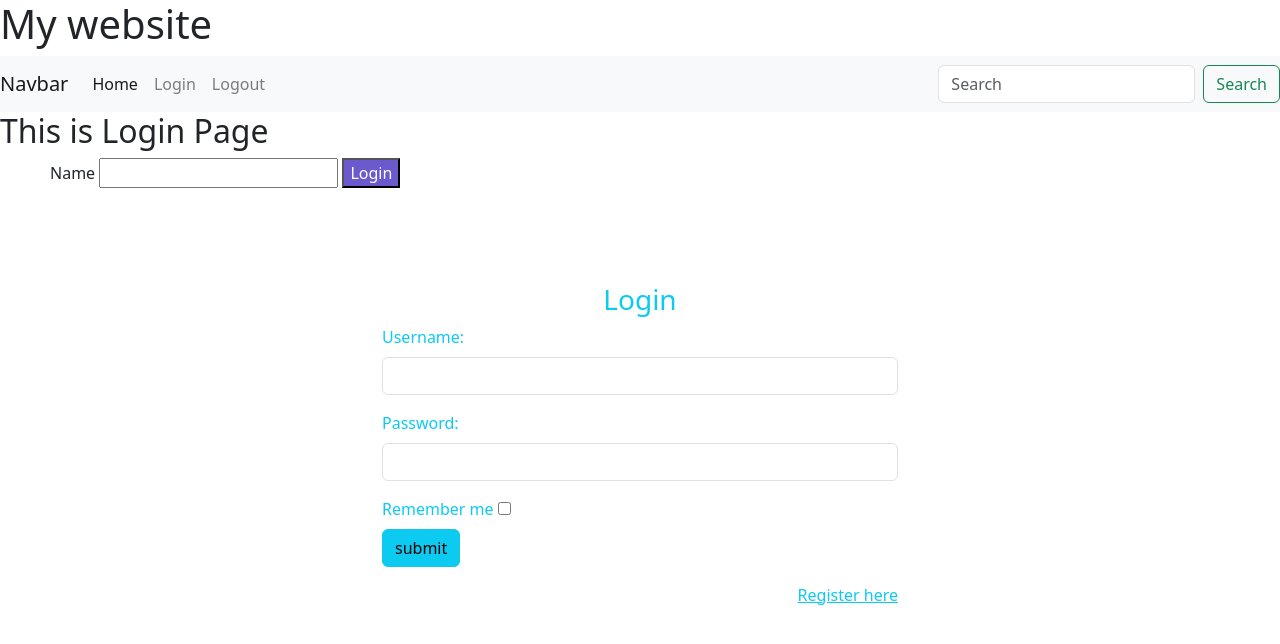
After one commit to tedvkieu/Web_AI_SHRIMP_IDENTIFICATION, a Flask app: page /login in a window 1280 px wide. The commit adds this page. Shown: the top 644 px of the page. Run offline with Flask 3, Linux system fonts and the light colour scheme; some libraries are stand-ins or nearby versions.

Commit message:
test login

```diff
--- a/app.py
+++ b/app.py
@@ -1,8 +1,13 @@
-from flask import Flask, redirect, url_for,render_template, send_from_directory,request, send_file,jsonify
+from flask import Flask, redirect, url_for,render_template, send_from_directory,request, send_file,jsonify, session
 from flask_wtf import FlaskForm
 from wtforms import FileField, SubmitField
 from werkzeug.utils import secure_filename
+from flask_sqlalchemy import SQLAlchemy
+from enum import EnumMeta
+from os import path
 import os
+from datetime import timedelta
+from flask.helpers import flash
 from wtforms.validators import InputRequired
 import requests
 from io import BytesIO
@@ -12,8 +17,71 @@ from urllib.parse import urlparse
 
 app = Flask(__name__)
 app.config['SECRET_KEY'] = 'supersecretkey'
+app.config["SQLALCHEMY_DATABASE_URI"] = "sqlite:///user.db"
+app.config["SQLALCHEMY_TRACK_MODIFICATIONS"] = False
 app.config['UPLOAD_FOLDER'] = 'static/images/img_process'
+app.permanent_session_lifetime = timedelta(minutes=1)
 
+db = SQLAlchemy(app)
+
+
+class User(db.Model):
+    user_id = db.Column(db.Integer, primary_key=True)
+    name = db.Column(db.String(100))
+    email = db.Column(db.String(100))
+
+    def __init__(self, name, email):
+        self.name = name
+        self.email = email
+
+@app.route('/login', methods =["POST", "GET"])
+def login():
+    if request.method == "POST":
+        user_name = request.form["name"]
+        session.permanent=True
+        if user_name:
+            session["user"] = user_name
+            found_user = User.query.filter_by(name = user_name).first()
+            if found_user:
+                session["email"] = found_user.email
+            else:
+                user = User(user_name, 'temp@gmail.com')
+                db.session.add(user)
+                db.session.commit()
+            flash("created in DB!")
+            flash("you logged in successfully!", "info")
+            return redirect(url_for("user", user = user_name))
+        if "user" in session:
+            name = session["user"]
+            flash("you have already logged in!", "info")
+            return redirect(url_for("user", user = user_name))
+    return render_template("login.html")
+
+@app.route('/user', methods = ["POST", "GET"])
+def user():
+    email = None
+
+    if "user" in session:
+       name = session["user"]
+       if request.method == "POST":
+           if not request.form["email"] and request.form["name"]:
+               User.query.filter_by(name = name).delete()
+               db.session.commit()
+               flash("deleted user!")
+               return redirect(url_for("log_out"))
+           else:
+                email = request.form["email"]
+                session["email"] = email
+                found_user = User.query.filter_by(name = name).first()
+                found_user.email = email
+                db.session.commit()
+                flash("email updated")
+       elif "email" in session:
+           email = session["email"]
+       return render_template("user.html", user = name, email = email)
+    else:
+        flash("you haven't logged in", "info")
+        return redirect(url_for("login"))
 
 class uploadFileForm(FlaskForm):
     file = FileField("File", validators = [InputRequired()])
@@ -75,4 +143,8 @@ def download():
         return jsonify({'success': False, 'error': str(e)})
 
 if __name__ == "__main__":
-    app.run(debug = True)
+    with app.app_context():
+        if not path.exists("user.db"):
+            db.create_all()
+            print("Created database!")
+        app.run(debug=True)
--- /dev/null
+++ b/tempCodeRunnerFile.py
@@ -0,0 +1 @@
+saleapp
--- /dev/null
+++ b/templates/base.html
@@ -0,0 +1,78 @@
+<!DOCTYPE html>
+<html lang="en">
+    <head>
+        <meta charset="UTF-8" />
+        <meta name="viewport" content="width=device-width, initial-scale=1.0" />
+        <title>{% block tilte %} {% endblock %}</title>
+        <link
+            rel="stylesheet"
+            href="https://cdn.jsdelivr.net/npm/bootstrap@4.3.1/dist/css/bootstrap.min.css"
+            integrity="sha384-ggOyR0iXCbMQv3Xipma34MD+dH/1fQ784/j6cY/iJTQUOhcWr7x9JvoRxT2MZw1T"
+            crossorigin="anonymous" />
+        <link
+            rel="stylesheet"
+            href="{{url_for('static', filename = 'styles/bootstrap/css/bootstrap.min.css')}}" />
+        <link
+            rel="stylesheet"
+            href="{{url_for('static', filename = 'styles/bootstrap/css/bootstrap.css')}}" />
+        <script src="{{url_for('static', filename='script/script.js')}}"></script>
+    </head>
+    <body>
+        <h1>My website</h1>
+        <nav class="navbar navbar-expand-lg navbar-light bg-light">
+            <a class="navbar-brand" href="#">Navbar</a>
+            <button
+                class="navbar-toggler"
+                type="button"
+                data-toggle="collapse"
+                data-target="#navbarSupportedContent"
+                aria-controls="navbarSupportedContent"
+                aria-expanded="false"
+                aria-label="Toggle navigation">
+                <span class="navbar-toggler-icon"></span>
+            </button>
+
+            <div class="collapse navbar-collapse" id="navbarSupportedContent">
+                <ul class="navbar-nav mr-auto">
+                    <li class="nav-item active">
+                        <a class="nav-link" href="/home"
+                            >Home <span class="sr-only">(current)</span></a
+                        >
+                    </li>
+                    <li class="nav-item">
+                        <a class="nav-link" href="/login">Login</a>
+                    </li>
+
+                    <li class="nav-item">
+                        <a class="nav-link" href="/logout">Logout</a>
+                    </li>
+                </ul>
+                <form class="form-inline my-2 my-lg-0">
+                    <input
+                        class="form-control mr-sm-2"
+                        type="search"
+                        placeholder="Search"
+                        aria-label="Search" />
+                    <button
+                        class="btn btn-outline-success my-2 my-sm-0"
+                        type="submit">
+                        Search
+                    </button>
+                </form>
+            </div>
+        </nav>
+        {% block content %}{% endblock %}
+    </body>
+    <script
+        src="https://code.jquery.com/jquery-3.3.1.slim.min.js"
+        integrity="sha384-q8i/X+965DzO0rT7abK41JStQIAqVgRVzpbzo5smXKp4YfRvH+8abtTE1Pi6jizo"
+        crossorigin="anonymous"></script>
+    <script
+        src="https://cdn.jsdelivr.net/npm/popper.js@1.14.7/dist/umd/popper.min.js"
+        integrity="sha384-UO2eT0CpHqdSJQ6hJty5KVphtPhzWj9WO1clHTMGa3JDZwrnQq4sF86dIHNDz0W1"
+        crossorigin="anonymous"></script>
+    <script
+        src="https://cdn.jsdelivr.net/npm/bootstrap@4.3.1/dist/js/bootstrap.min.js"
+        integrity="sha384-JjSmVgyd0p3pXB1rRibZUAYoIIy6OrQ6VrjIEaFf/nJGzIxFDsf4x0xIM+B07jRM"
+        crossorigin="anonymous"></script>
+</html>
--- a/templates/index.html
+++ b/templates/index.html
@@ -64,8 +64,10 @@
                         </li>
                     </ul>
                     <form class="form-inline my-2 my-lg-0">
-                        <nav class="sbm si">Sign In</nav>
-                        <nav class="sbm ca">Create Account</nav>
+                        <nav><a class="sbm si" href="/login">Sign In</a></nav>
+                        <nav>
+                            <a class="sbm si" href="/login">Create Account</a>
+                        </nav>
                     </form>
                 </div>
             </nav>
--- /dev/null
+++ b/templates/login.html
@@ -0,0 +1,50 @@
+{% extends "base.html" %}
+{% block title %}Login Page{% endblock %}
+
+{% block content %}
+<h2>This is Login Page</h2>
+{% with messages = get_flashed_messages() %}
+    {% if messages %}
+        {% for m in messages %}
+            <P>{{m}}</P>
+        {% endfor %}
+    {% endif %}
+{% endwith %}
+<div style="margin-left: 50px;">
+    <form action="#" method="post">
+        <label for="">Name</label>
+        <input type="text" name="name"></input>
+        <button style="background-color: slateblue; color: white;" type="submit">Login</button>
+    </form>
+</div>
+
+<div id="login">
+        <h3 class="text-center text-white pt-5">Login form</h3>
+        <div class="container">
+            <div id="login-row" class="row justify-content-center align-items-center">
+                <div id="login-column" class="col-md-6">
+                    <div id="login-box" class="col-md-12">
+                        <form id="login-form" class="form" action="" method="post">
+                            <h3 class="text-center text-info">Login</h3>
+                            <div class="form-group">
+                                <label for="username" class="text-info">Username:</label><br>
+                                <input type="text" name="username" id="username" class="form-control">
+                            </div>
+                            <div class="form-group">
+                                <label for="password" class="text-info">Password:</label><br>
+                                <input type="text" name="password" id="password" class="form-control">
+                            </div>
+                            <div class="form-group">
+                                <label for="remember-me" class="text-info"><span>Remember me</span> <span><input id="remember-me" name="remember-me" type="checkbox"></span></label><br>
+                                <input type="submit" name="submit" class="btn btn-info btn-md" value="submit">
+                            </div>
+                            <div id="register-link" class="text-right">
+                                <a href="#" class="text-info">Register here</a>
+                            </div>
+                        </form>
+                    </div>
+                </div>
+            </div>
+        </div>
+    </div>
+{% endblock %}
```
Also changed, not shown: connect.py (added, +90 -0 lines), templates/user.html (added, +18 -0 lines), instance/user.db (added).
